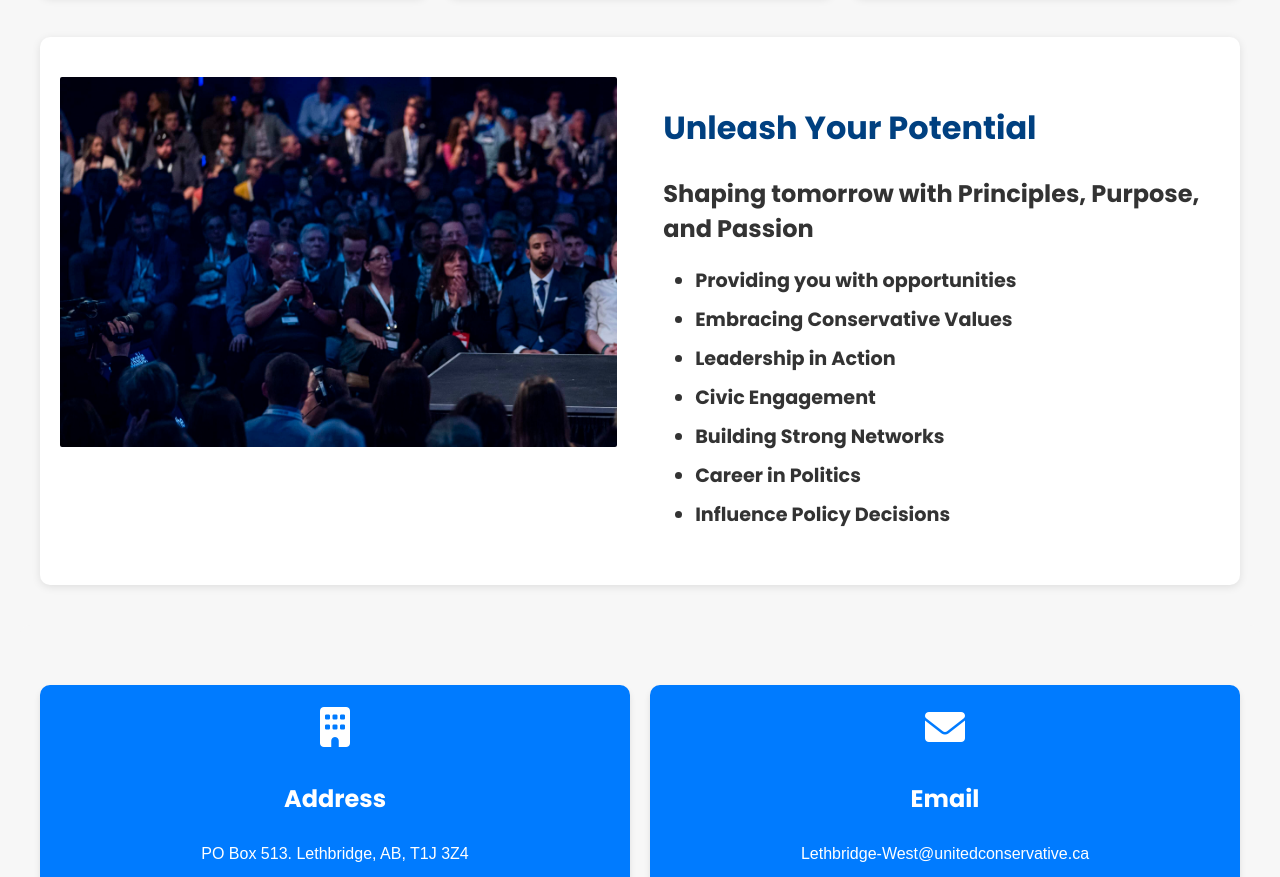
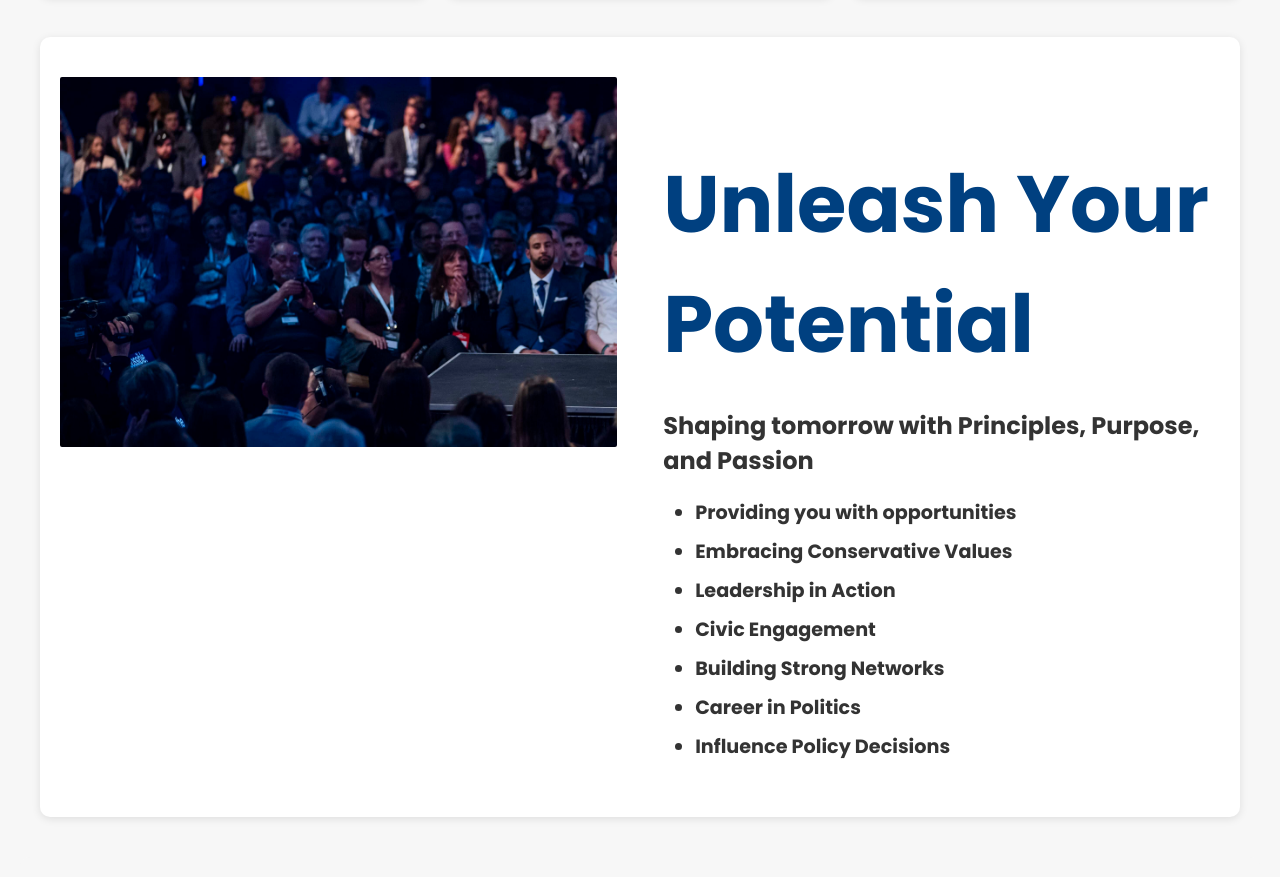
Before and after one commit to Mo-kham/UCP-SideC.github.io, a website: page youth.html in a window 1280 px wide. Shown: the part 1581-2458 px from the top of the page. Drawn offline with Linux system fonts and the light colour scheme.

Commit message:
Update youth.css

```diff
--- a/css/youth.css
+++ b/css/youth.css
@@ -184,12 +184,11 @@
 
 .kids-col h2,
 .potential-col h2 {
-    font-size: 2rem;
+    font-size: 5rem;
     color: #004080;
     margin-bottom: 20px;
 }
 
-.kids-col,
 .potential-col .TSI {
     font-size: 1.5rem;
     color: #007bff;
```
